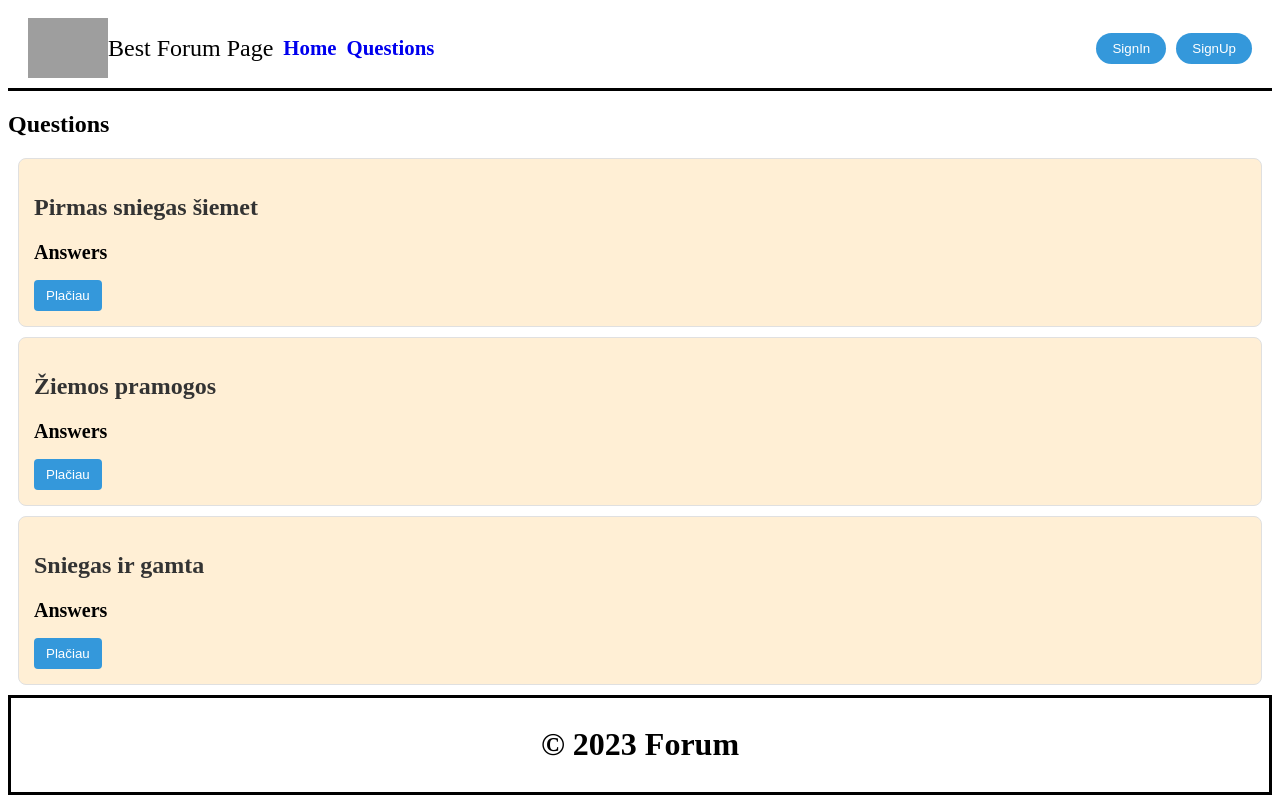
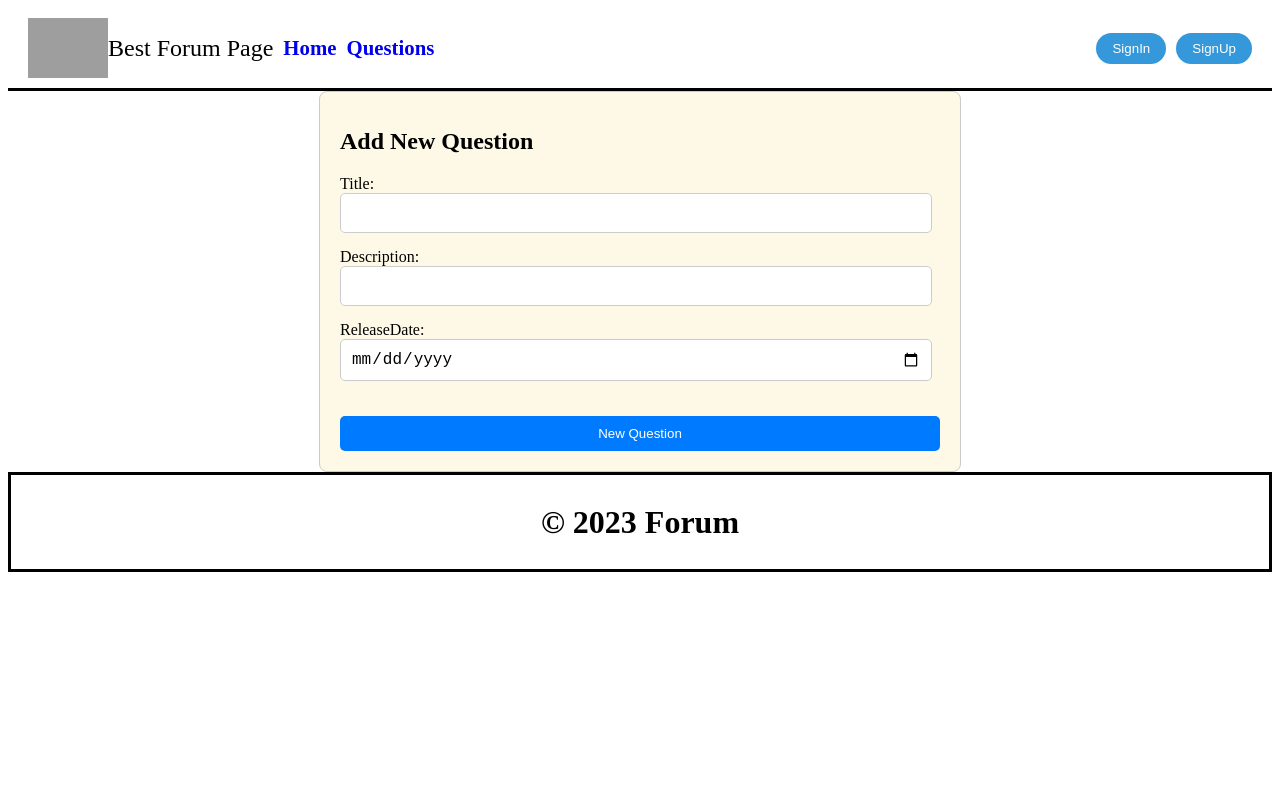
Before and after one commit to RimaVed/React_Forumas_galutinis, a React (Create React App) app: page /questions/addNewQuestion in a window 1280 px wide. Before the commit this address led to /questions. Built offline with nearby package versions, Linux system fonts and the light colour scheme; no server answers; data requests are answered from the project's data file; grey boxes are pictures that could not be loaded.

Commit message:
addNewQuestion funkcija

```diff
--- a/src/App.jsx
+++ b/src/App.jsx
@@ -7,6 +7,7 @@ import Footer from "./components/UI/footer/Footer";
 import SpecQuestion from "./components/pages/specQuestion/SpecQuestion";
 import Answers from "./components/pages/answers/Answers";
 import { Routes, Route } from "react-router-dom";
+import AddNewQuestion from "./components/pages/addNewQuestion/AddNewQuestion";
 
 function App() {
   return (
@@ -19,6 +20,7 @@ function App() {
           <Route index element={<Questions />} />
           <Route path="thequestion/:id" element={<TheQuestion />} />
           <Route path=":id" element={<SpecQuestion />} />
+          <Route path="addNewQuestion" element={<AddNewQuestion />} />
         </Route>
         <Route path="/answers">
           <Route path="/answers/:id" element={<Answers />} />
--- /dev/null
+++ b/src/components/UI/input/FormikInput.jsx
@@ -0,0 +1,46 @@
+import styled from "styled-components";
+
+const StyledFormikInput = styled.div`
+  margin-bottom: 15px;
+
+  label {
+    font-size: 16px;
+    margin-bottom: 8px;
+  }
+
+  input {
+    padding: 10px;
+    border: 1px solid #ccc;
+    border-radius: 5px;
+    font-size: 16px;
+    width: 95%;
+  }
+  p {
+    color: red;
+    margin-top: 5px;
+  }
+`;
+
+const FormikInput = ({ type, name, formik, placeholder }) => {
+  return (
+    <StyledFormikInput>
+      <label htmlFor={name}>
+        {name.charAt(0).toUpperCase() + name.slice(1)}:
+      </label>
+      <input
+        type={type}
+        name={name}
+        id={name}
+        value={formik.values[name]}
+        onChange={formik.handleChange}
+        onBlur={formik.handleBlur}
+        placeholder={placeholder ? placeholder : ""}
+      />
+      {formik.touched[name] && formik.errors[name] && (
+        <p style={{ color: "red" }}>{formik.errors[name]}</p>
+      )}
+    </StyledFormikInput>
+  );
+};
+
+export default FormikInput;
--- a/src/components/pages/addNewQuestion.jsx/AddNewQuestion.jsx
+++ b/src/components/pages/addNewQuestion/AddNewQuestion.jsx
@@ -1,18 +1,19 @@
 import { useFormik } from "formik";
-
 import * as Yup from "yup";
 import styled from "styled-components";
 import { v4 as uuid } from "uuid";
 import { useContext } from "react";
 import { useNavigate } from "react-router-dom";
-// import FormikInput from "../../UI/input/FormikInput";
+import FormikInput from "../../UI/input/FormikInput";
 import QuestionsContext from "../../../contexts/QuestionsContext";
+
 const StyledAddFormPage = styled.div`
   max-width: 600px;
   margin: auto;
   padding: 20px;
   border: 1px solid #ccc;
   border-radius: 8px;
+  background-color: #fef9e7;
 
   h1 {
     font-size: 24px;
@@ -41,7 +42,7 @@ const StyledAddFormPage = styled.div`
 `;
 
 const AddNewQuestion = () => {
-  const { setQuestions, QuestionsActionTypes } = useContext();
+  const { setQuestions, QuestionsActionTypes } = useContext(QuestionsContext);
   const navigate = useNavigate();
   const values = {
     title: "",
@@ -51,12 +52,12 @@ const AddNewQuestion = () => {
 
   const validationSchema = Yup.object({
     title: Yup.string()
-      .min(15, "Minimum length 15 symbols")
+      .min(5, "Minimum length 5 symbols")
       .max(30, "Maximum length 30 symbols")
       .required("This field must be filled")
       .trim(),
     description: Yup.string()
-      .min(200, "Minimum length 200 symbols")
+      .min(10, "Minimum length 10 symbols")
       .required("This field must be filled")
       .trim(),
     releaseDate: Yup.date()
@@ -73,7 +74,7 @@ const AddNewQuestion = () => {
         // userId: loggedInUser.id,
         ...values
       };
-      setGames({
+      setQuestions({
         type: QuestionsActionTypes.add,
         data: finalValues
       });
@@ -88,7 +89,7 @@ const AddNewQuestion = () => {
         <FormikInput type="text" name="title" formik={formik} />
         <FormikInput type="text" name="description" formik={formik} />
         <FormikInput type="date" name="releaseDate" formik={formik} />
-        <button type="Submit">New Game Question</button>
+        <button type="Submit">New Question</button>
       </form>
     </StyledAddFormPage>
   );
--- a/src/components/pages/questions/Questions.jsx
+++ b/src/components/pages/questions/Questions.jsx
@@ -1,6 +1,49 @@
 import { useContext } from "react";
+import { Link } from "react-router-dom";
 import QuestionsContext from "../../../contexts/QuestionsContext";
 import TheQuestion from "../../UI/theQuestion/TheQuestion";
+import styled from "styled-components";
+
+const StyledQuestions = styled.section`
+  max-width: 800px;
+  margin: auto;
+
+  h1 {
+    font-size: 24px;
+    margin-bottom: 20px;
+    color: #333;
+  }
+
+  button {
+    background-color: #3498db;
+    color: #fff;
+    padding: 10px 20px;
+    border: none;
+    border-radius: 5px;
+    cursor: pointer;
+    transition: background-color 0.3s ease;
+
+    &:hover {
+      background-color: #2980b9;
+    }
+  }
+
+  .add-question-button {
+    background-color: #4caf50;
+    color: #fff;
+    padding: 10px 20px;
+    border: none;
+    border-radius: 5px;
+    cursor: pointer;
+    transition: background-color 0.3s ease;
+
+    &:hover {
+      background-color: greenyellow;
+    }
+  }
+  div {
+  }
+`;
 
 const Questions = () => {
   const { questions } = useContext(QuestionsContext);
@@ -8,14 +51,17 @@ const Questions = () => {
   // console.log(question);
 
   return (
-    <section>
+    <StyledQuestions>
       <h1> Questions </h1>
+      <Link to="/questions/addNewQuestion">
+        <button className="add-question-button">AddNewQuestion</button>
+      </Link>
       <div>
         {questions.map((question) => {
           return <TheQuestion key={question.id} data={question} />;
         })}
       </div>
-    </section>
+    </StyledQuestions>
   );
 };
 export default Questions;
--- a/src/data.json
+++ b/src/data.json
@@ -68,6 +68,12 @@
       "registerDate": "2023-08-03",
       "likes": 2,
       "edited": false
+    },
+    {
+      "id": "def55d6d-18f4-4447-9d1d-7cbaeb197242",
+      "title": "slidus šaligatvis",
+      "description": "kuo geriau barstyti:pelenais, druska , smeliu",
+      "releaseDate": "2023-12-12"
     }
   ],
   "answers": [
```
